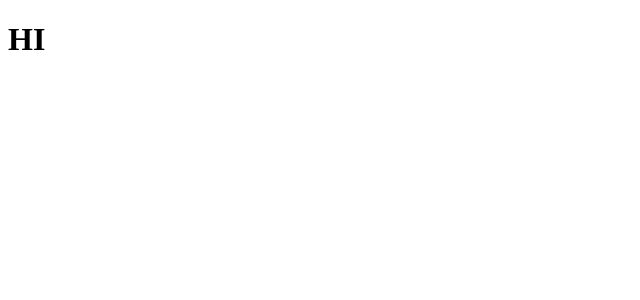
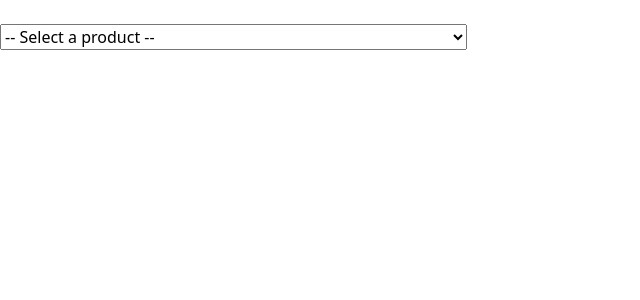
Before and after one commit to nikitaphopse/bike24-frontend-coding-challenge, a React (Create React App) app: page / in a window 1280 px wide. Shown: the top 300 px of the page, without its empty margins (0-640 px from the left). Built offline with nearby package versions, Linux system fonts and the light colour scheme.

Commit message:
Added dropdown

```diff
--- a/src/App.tsx
+++ b/src/App.tsx
@@ -1,7 +1,12 @@
-function App() {
+// import Dropdown from "./components/dropdown";
+import Products from "./products";
+
+const App = () => {
   return (
-    <h1>HI</h1>
+    <div className="App">
+      <Products />
+    </div>
   );
-}
+};
 
 export default App;
--- /dev/null
+++ b/src/components/dropdown.tsx
@@ -0,0 +1,27 @@
+import { useState } from "react";
+import { Product } from "../products";
+
+const Dropdown = ({ productList }: { productList: Product[] }) => {
+  const [product, setProduct] = useState("");
+
+  const handleProductChange = (e: any) => {
+    setProduct(e.target.value);
+  };
+
+  return (
+    <div>
+      {product}
+      <br />
+      <select onChange={handleProductChange}>
+        <option value="⬇️ Select a product ⬇️"> -- Select a product -- </option>
+        {productList.map((item) => (
+          <option key={item.id}>
+            {item.productName}, price per item EUR {item.price}
+          </option>
+        ))}
+      </select>
+    </div>
+  );
+};
+
+export default Dropdown;
--- /dev/null
+++ b/src/products.tsx
@@ -0,0 +1,28 @@
+import data from "./products.json";
+import Dropdown from "./components/dropdown";
+
+export type Product = {
+  id: string;
+  productName: string;
+  maxAmount: number;
+  taxRate: number;
+  price: number;
+};
+
+export type ProductList = {
+  products: Product[];
+};
+
+const Products = () => {
+  const productList = {
+    products: data,
+  };
+
+  return (
+    <div>
+      <Dropdown productList={productList.products} />
+    </div>
+  );
+};
+
+export default Products;
```
Also changed, not shown: package.json (+8 -0 lines), src/index.tsx (+5 -4 lines), public/manifest.json (added), src/products.json (renamed from data/products.json), 1 other file (tests, documents, lock files or other folders).
